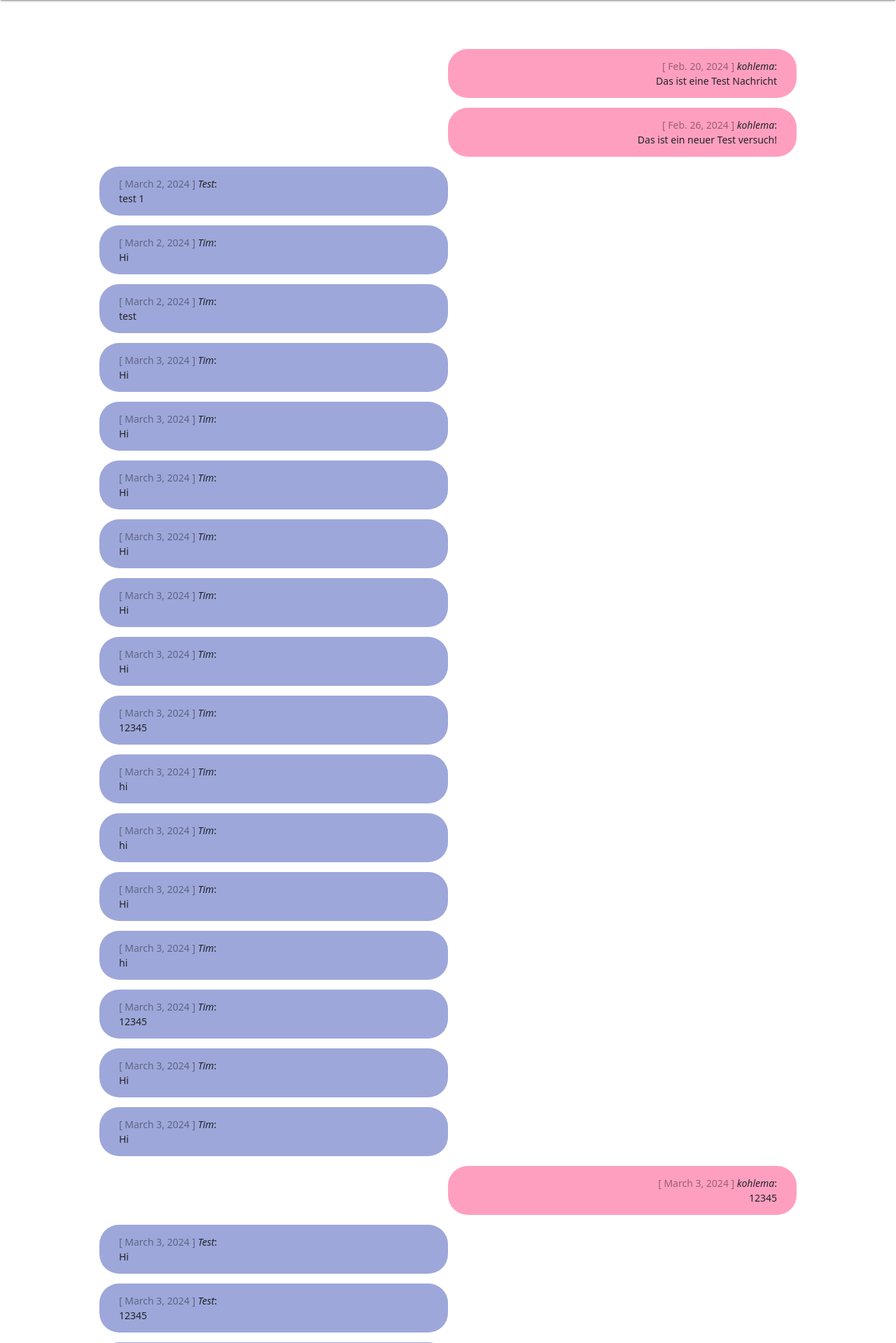
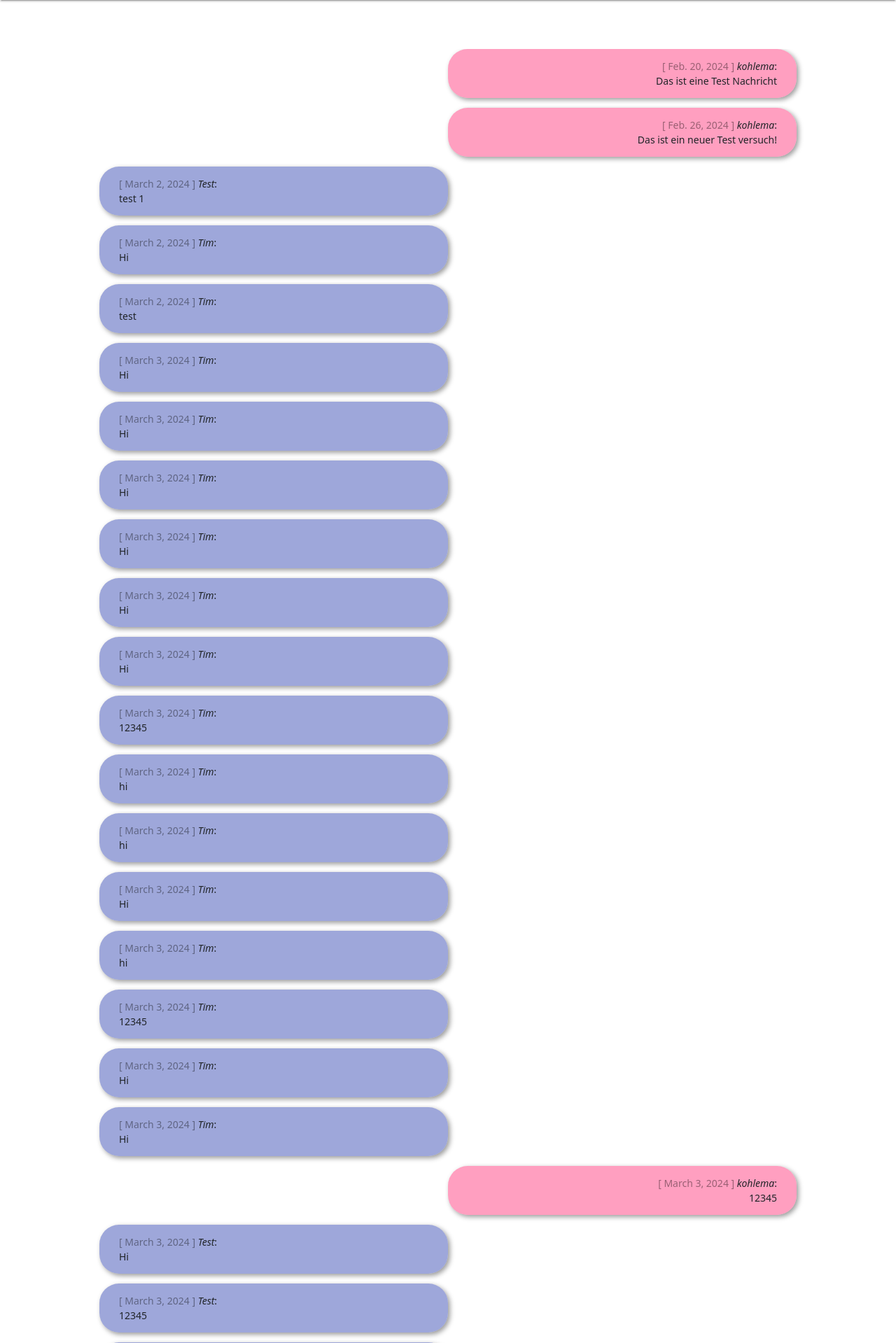
Before and after one commit to Zwogli/Django-ChatApp, a Django app: page /chat/ in a window 1280 px wide. Shown: the part 64-1983 px from the top of the page at 70% size. Run offline with Django 5.2, Linux system fonts and the light colour scheme; a user stored in the database is signed in; data comes from the database, SQL or seed files in the repository; both versions use the stored data as it was after the commit.

Commit message:
Style add shadow

```diff
--- a/static/css/style.css
+++ b/static/css/style.css
@@ -23,6 +23,7 @@
 .htmlTemplateMessage {
 	display: flex;
 }
+/* Chat content */
 .page-content {
 	height: calc(100dvh - 5rem);
 	padding: 5rem 2rem;
@@ -66,18 +67,24 @@
 	width: 50%;
 	background-color: rgba(63, 81, 181, 0.5);
 	border-radius: 2rem;
+	box-shadow: 0.2rem 0.2rem 0.5rem rgba(0, 0, 0, 0.4);
 }
 .message__bubble--user {
 	width: 50%;
 	background-color: rgba(255, 64, 129, 0.5);
 	border-radius: 2rem;
+	box-shadow: 0.2rem 0.2rem 0.5rem rgba(0, 0, 0, 0.4);
 }
+
+/* Django messages */
 .django-messages {
 	margin: 1rem 0 !important;
 }
 .django-messages__text {
 	font-weight: bold;
 }
+
+/* Materialdesign-Lite */
 .mdl-layout__header .mdl-layout__drawer-button {
 	display: flex;
 	justify-content: center;
@@ -96,6 +103,7 @@
 	color: #fff;
 }
 
+/* Scrollbar */
 /* width */
 ::-webkit-scrollbar {
 	width: 10px;
```
Also changed, not shown: db.sqlite3.
